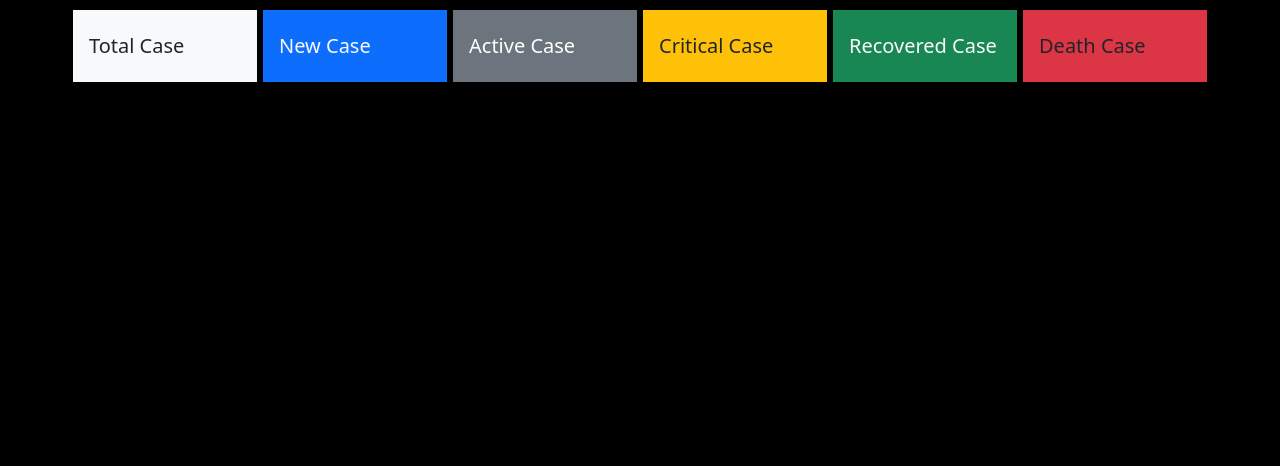
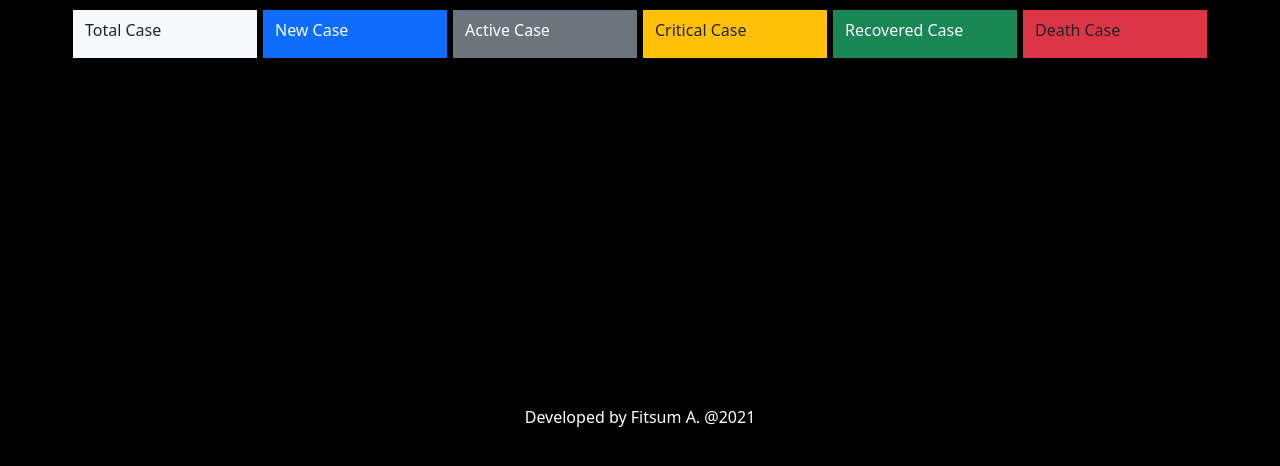
Before and after one commit to fitsumcs/Covid19_Tracker, a Django app: page / in a window 1280 px wide. Shown: the part 164-630 px from the top of the page. Run offline with Django 3.2, Linux system fonts and the light colour scheme.

Commit message:
adding developed by and icon on the website besides some css change

```diff
--- a/static/css/style.css
+++ b/static/css/style.css
@@ -6,6 +6,7 @@ box-sizing: border-box;
 border: 3px solid transparent;
 background-clip:padding-box;
 }
-.col-md-2{
-padding: 1rem;
+.space{
+
+  margin-top: 14rem;
 }
--- a/templates/hello.html
+++ b/templates/hello.html
@@ -11,6 +11,9 @@
 
     <!-- Custom Css -->
     <link href="{% static 'css/style.css' %}" rel="stylesheet" >
+
+    <!-- Icon -->
+    <link rel="icon" href="{% static 'img/covidLogo.png' %}" type="image/png">
 
     <title>Covid19 Tracker</title>
   </head>
@@ -54,48 +57,47 @@
 
         <div class="col-md-2 box bg-light">
           <h1>{{totalCases}}</h1>
-          <h5>
+          <p>
             Total Case
-          </h5>
+          </p>
         </div>
         <div class="col-md-2 box bg-primary text-light">
           <h1>{{newCases}}</h1>
-          <h5>
+          <p>
             New Case
-          </h5>
+          </p>
         </div>
         <div class="col-md-2 box  bg-secondary text-white">
           <h1>{{activeCases}}</h1>
-          <h5>
+          <p>
             Active Case
-          </h5>
+          </p>
         </div>
         <div class="col-md-2 box  bg-warning">
           <h1>{{criticalCases}}</h1>
-          <h5>
+          <p>
             Critical Case
-          </h5>
+          </p>
         </div>
         <div class="col-md-2 box bg-success text-light">
           <h1>{{recoveredCases }}</h1>
-          <h5>
+          <p>
             Recovered Case
-          </h5>
+          </p>
         </div>
         <div class="col-md-2  box bg-danger">
          <h1>{{deathCases}}</h1>
-          <h5>
+          <p>
             Death Case
-          </h5>
+          </p>
         </div>
-
 
       </div>
 
+      <br><br><br><br><br>
+      <div class="space"></div>
 
-
-
-
+      <p class="text-white mt-4 text-center">Developed by Fitsum A. @2021</p>
 
     </div>
 
```
